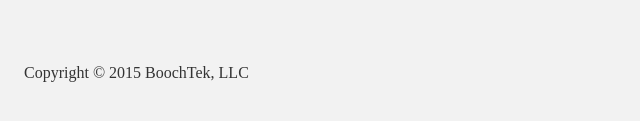
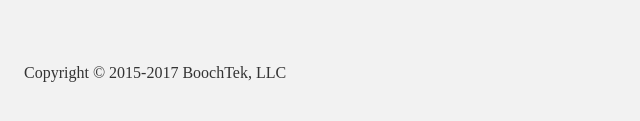
Before and after one commit to boochtek/www.boochtek.com, a plain HTML site: page index.html in a window 1280 px wide. Shown: the part 463-584 px from the top of the page, 0-640 px from the left. Drawn offline with Linux system fonts and the light colour scheme.

Commit message:
Bump copyright years

```diff
--- a/index.html
+++ b/index.html
@@ -45,7 +45,7 @@
     </section>
 
     <footer role="contentinfo">
-      <p class="copyright">Copyright &copy; 2015 BoochTek, LLC</p>
+      <p class="copyright">Copyright &copy; 2015-2017 BoochTek, LLC</p>
     </footer>
 
   </body>
```
